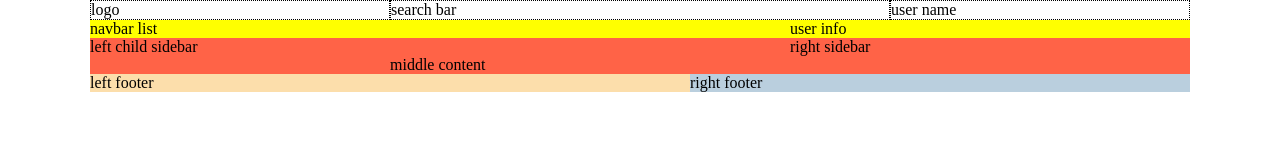
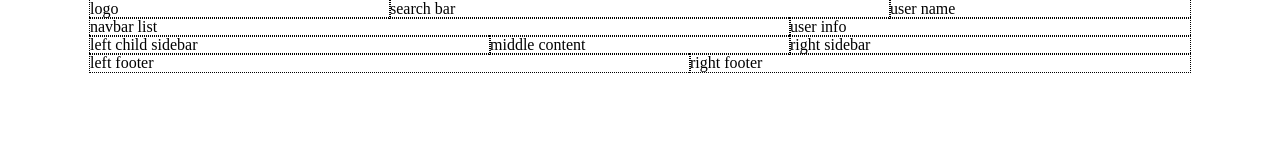
Before and after one commit to beenitakarki/tutangle, a plain HTML site: page index.html in a window 1280 px wide. Drawn offline with Linux system fonts and the light colour scheme.

Commit message:
first changes

```diff
--- a/css/layout.css
+++ b/css/layout.css
@@ -14,43 +14,45 @@
 	/*background-color: #bbaacc;*/
 	/*border:1px dotted black;*/
 	color: black;
-	box-sizing:border-box;
+	/*box-sizing:border-box;*/
 	}
 .logo-wrapper{
 	/*background-color: #ddffaa;*/
 	color: black;
 	float: left;
 	width:300px;
-	border:1px dotted black;
+	outline:1px dotted black;
 }
 .search-wrapper {
 	width:500px;
 	float: right;
 	/*background-color: magenta;*/
-	border:1px dotted black;
+	outline:1px dotted black;
 	}
 .username-wrapper{
 	width:300px;
 	/*background-color: purple;*/
 	float:right;
-	border:1px dotted black;
+	outline:1px dotted black;
 }
 .nav-wrapper {
-	background-color: yellow;
+	/*background-color: yellow;*/
 	width:100%
 	}
 .nav-list-wrapper {
 	/*background-color: olive;*/
 	float:left;
 	width:700px;
+	outline:1px dotted black;
 }
 .nav-userinfo-wrapper{
 	float:right;
 	width:400px;
 	/*background-color: orange;*/
+	outline:1px dotted black;
 }
 .body-wrapper {
-	background-color: tomato;
+	/*background-color: tomato;*/
 	width:100%
 	}
 .left-sidebar-wrapper{
@@ -58,34 +60,38 @@
 	width:700px;
 	float:left;
 	}
-.leftchild-sidebar-wrapper{
+.left-child-sidebar-wrapper{
 	/*background-color: #abcdef;*/
-	width:300px;
-	float:left;
-
-	}
+	width: 400px;
+	float: left;
+	outline:1px dotted black;
+}
 .content-wrapper {
 	/*background-color: blue;*/
-	width:400px;
-	float:right;
+	width: 300px;
+	float: right;
+	outline:1px dotted black;
 	}
 .right-sidebar-wrapper{
 	/*background-color: white;*/
 	color: black;
 	float:right;
 	width:400px;
+	outline:1px dotted black;
 }
 .footer-wrapper {
-	background-color: pink;
+	/*background-color: pink;*/
 	width: 100%;
 }
 .left-footer-wrapper {
-	background-color: #fcdeab;
+	/*background-color: #fcdeab;*/
 	width: 600px;
 	float: left;
+	outline:1px dotted black;
 }
 .right-footer-wrapper {
-	background-color: #bacfde;
+	/*background-color: #bacfde;*/
 	width: 500px;
 	float: right;
+	outline:1px dotted black;
 }
```
